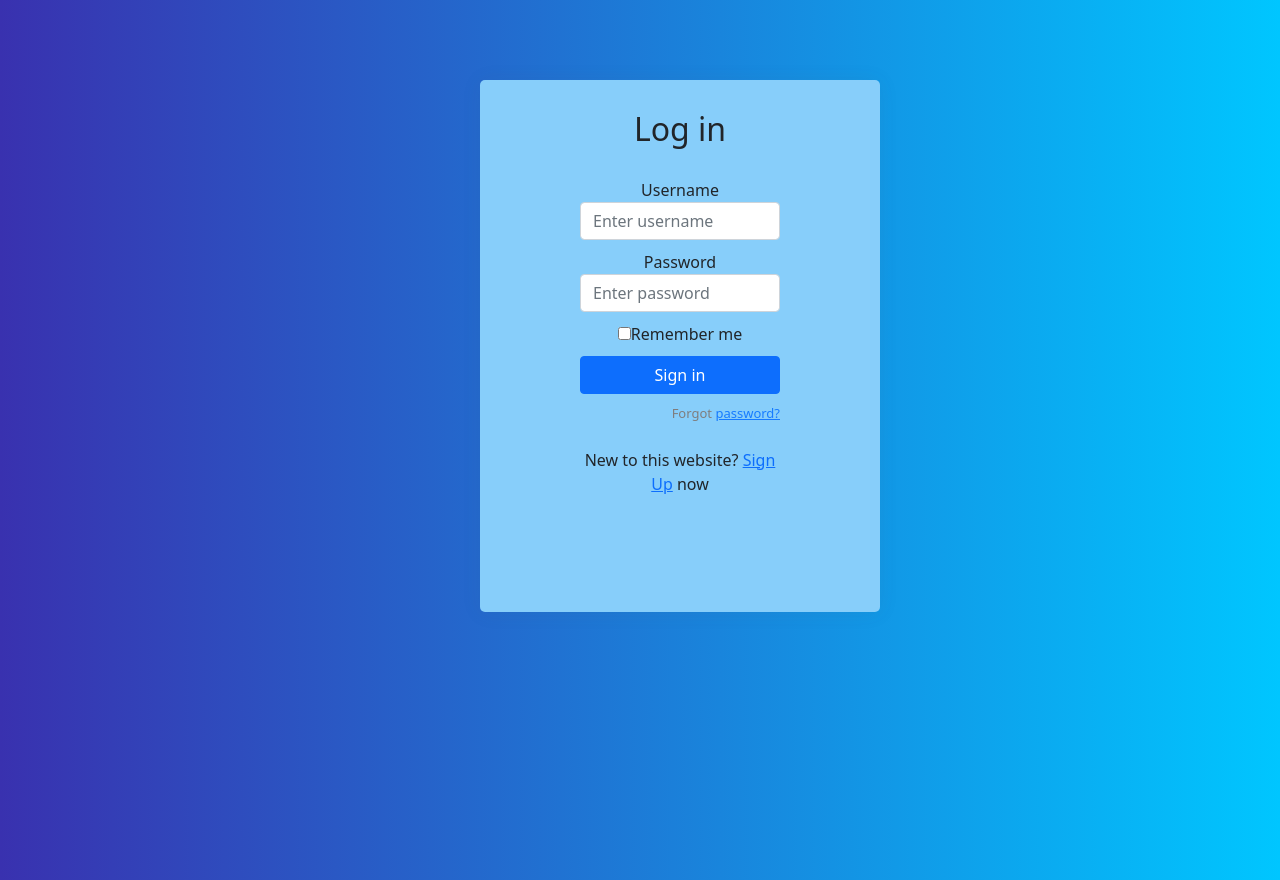
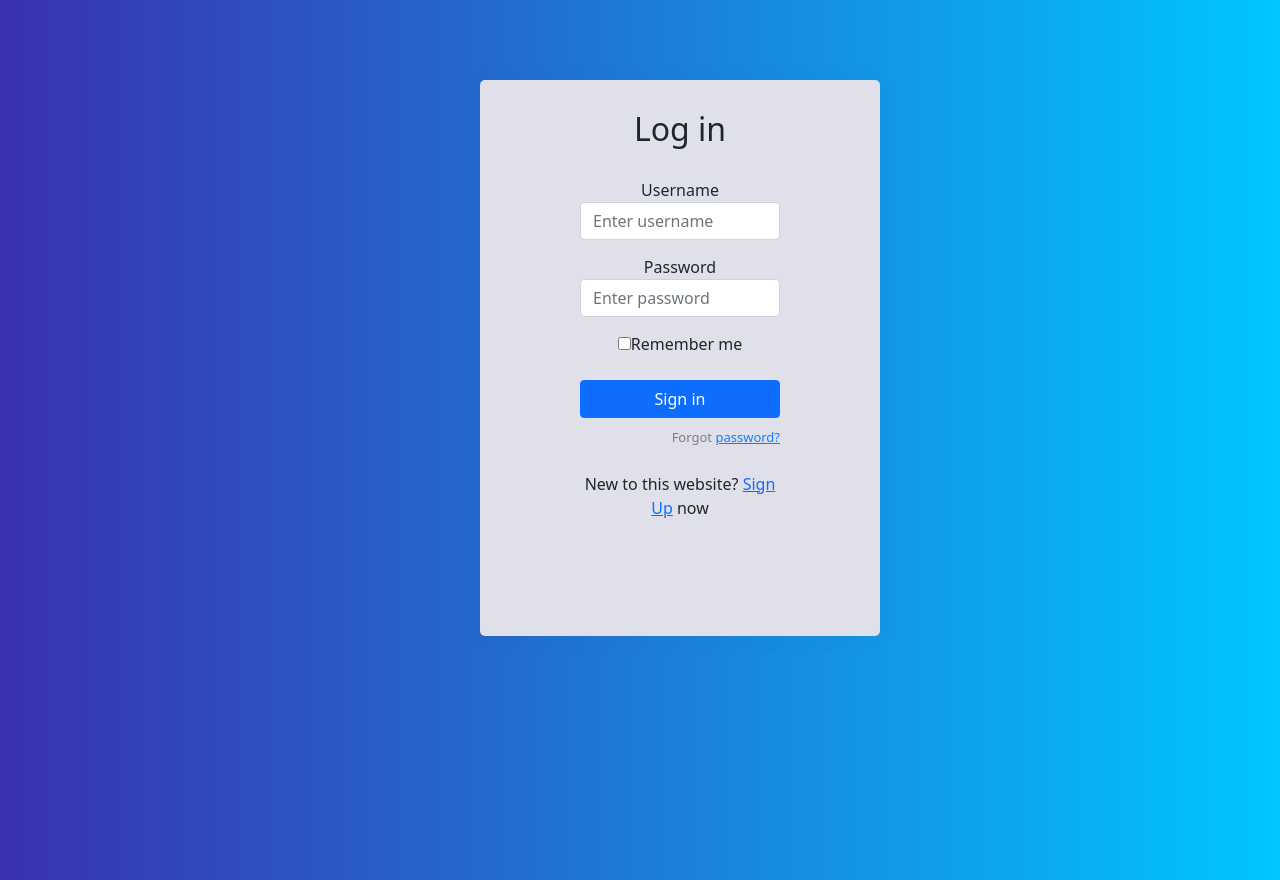
Before and after one commit to Nouran-saad/front-end-app, a React (Create React App) app: page / in a window 1280 px wide. Built offline with nearby package versions, Linux system fonts and the light colour scheme.

Commit message:
Adjusting styles

```diff
--- a/src/components/CreateAccount.js
+++ b/src/components/CreateAccount.js
@@ -1,6 +1,7 @@
 import React from "react";
 import { Card } from "react-bootstrap";
 import { useHistory } from "react-router-dom";
+import './login.css';
 
 function CreateAccount() {
 
@@ -14,7 +15,7 @@ function CreateAccount() {
   return (
     <div>
       <form style={{marginLeft:'480px'}}>
-        <Card style={{backgroundColor:'lightskyblue',marginTop:'80px', width:'50%', paddingRight:'100px', paddingLeft:'100px',paddingBottom:'50px',marginBottom:'20px'}}>
+        <Card style={{backgroundColor:'#e0e0eb',marginTop:'30px', width:'50%', paddingRight:'100px', paddingLeft:'100px',paddingBottom:'50px',marginBottom:'20px'}}>
           <h2 style={{marginTop:'30px',marginBottom:'30px'}}>Register</h2>
 
           <div className="form-group">
--- a/src/components/Login.js
+++ b/src/components/Login.js
@@ -2,6 +2,7 @@ import React from "react";
 import "bootstrap/dist/css/bootstrap.min.css";
 import { Card } from "react-bootstrap";
 import { useHistory } from "react-router-dom";
+import './login.css';
 
 function Login() {
 
@@ -13,8 +14,9 @@ function Login() {
   }
 
   return (
-    <form style={{marginLeft:'480px'}}>
-      <Card style={{backgroundColor:'lightskyblue',marginTop:'80px', width:'50%', paddingRight:'100px', paddingLeft:'100px',paddingBottom:'100px'}}>
+    <div style={{marginTop:'0px', padding:'0px'}}>
+      <form style={{marginLeft:'480px'}}>
+      <Card style={{backgroundColor:'#e0e0eb',marginTop:'80px', width:'50%', paddingRight:'100px', paddingLeft:'100px',paddingBottom:'100px'}}>
         <h2 style={{marginTop:'30px',marginBottom:'30px'}}>Log in</h2>
 
         <div className="form-group">
@@ -23,7 +25,7 @@ function Login() {
             type="username"
             className="form-control"
             placeholder="Enter username"
-						style={{marginBottom:'10px'}}
+						style={{marginBottom:'15px'}}
           />
         </div>
 
@@ -33,7 +35,7 @@ function Login() {
             type="password"
             className="form-control"
             placeholder="Enter password"
-						style={{marginBottom:'10px'}}
+						style={{marginBottom:'15px'}}
           />
         </div>
 
@@ -43,15 +45,15 @@ function Login() {
               type="checkbox"
               className="custom-control-input"
               id="customCheck1"
-							style={{marginBottom:'10px'}}
+							style={{marginBottom:'30px'}}
             />
-            <label className="custom-control-label" htmlFor="customCheck1" style={{marginBottom:'10px'}}>
+            <label className="custom-control-label" htmlFor="customCheck1" style={{marginBottom:'20px'}}>
               Remember me
             </label>
           </div>
         </div>
 
-        <button type="submit" class="btn btn-primary" onClick={routeChange}>
+        <button type="submit" className="btn btn-primary" onClick={routeChange}>
           Sign in
         </button>
         <p className="forgot-password text-right">
@@ -61,6 +63,9 @@ function Login() {
 				<p>New to this website? <a href="/create">Sign Up</a> now</p>
       </Card>
     </form>
+
+    </div>
+
   );
 }
 
--- a/src/components/Payment.js
+++ b/src/components/Payment.js
@@ -57,7 +57,7 @@ history.push(path);
                 </div>
               </div>
               <div class="col-md-7 col-sm-12 p-0 box">
-                <div class="card rounded-0 border-0 card2" id="paypage">
+                <div class="card rounded-0 border-0 card2" id="paypage" style={{backgroundColor:'#e0e0eb'}}>
                   <div class="form-card">
                     <h2 id="heading2" class="text-danger">
                       Payment Method
--- a/src/components/Profile.js
+++ b/src/components/Profile.js
@@ -40,7 +40,7 @@ function Profile() {
       <script src="//maxcdn.bootstrapcdn.com/bootstrap/4.1.1/js/bootstrap.min.js"></script>
       <script src="//cdnjs.cloudflare.com/ajax/libs/jquery/3.2.1/jquery.min.js"></script>
 
-      <div class="container emp-profile" style={{width: '800px'}}>
+      <div class="container emp-profile" style={{width: '800px',backgroundColor:'#e0e0eb'}}>
         <form method="post" style={{textAlign:'center', marginLeft:'70px'}}>
           <div class="row">
             <div class="col-md-4" style={{marginRight: '70px'}}  >
--- a/src/components/Ticket.js
+++ b/src/components/Ticket.js
@@ -32,7 +32,7 @@ function Ticket() {
                     <h6 class="f-w-600">Scan This QR Code</h6>
                   </div>
                 </div>
-                <div class="col-sm-8">
+                <div class="col-sm-8" style={{backgroundColor:'#e0e0eb'}}>
                   <div class="card-block">
                     <h6 class="m-b-20 p-b-5 b-b-default f-w-600">
                       Information
--- a/src/components/Trains.js
+++ b/src/components/Trains.js
@@ -23,10 +23,9 @@ function Trains() {
     <div>
       <MyNav/>
 
-      <div style={{textAlign:'left', backgroundColor:'white', display:'flex', flexWrap:'wrap'}}>
+      <div style={{opacity:'0.8',padding:'50px',height: '660px',textAlign:'left',backgroundSize: 'cover',backgroundImage:'url("https://images.pexels.com/photos/159148/regional-train-rail-cars-platform-deutsche-bahn-159148.jpeg?auto=compress&cs=tinysrgb&dpr=3&h=750&w=1260")',backgroundRepeat: 'no-repeat'}}>
 
-        <img src={logo} alt="train" style={{width:'880px', height:'660px', opacity:0.4,flexDirection: 'row',marginTop:'10px'}}/>
-        <Card style={{backgroundColor: "orange", opacity:0.7 ,marginLeft:'80px',marginBottom:'30px', marginTop:'10px', width:'500px', paddingRight:'50px', paddingLeft:'80px',paddingBottom:'20px'}}>
+        <Card style={{backgroundColor: "#e0e0eb", opacity:1 ,marginLeft:'50px',marginBottom:'30px', marginTop:'10px', width:'500px', paddingRight:'50px', paddingLeft:'80px',paddingBottom:'20px'}}>
           <h1 style={{textAlign:'center', marginTop: '10px',marginBottom: '20px'}}>Book Now!</h1>
           <div style={{display:'flex', flexWrap:'wrap'}}>
             <input type="radio" value="Male" name="gender" /> One Way Ticket
--- /dev/null
+++ b/src/components/login.css
@@ -0,0 +1,3 @@
+body{
+    background: -webkit-linear-gradient(left, #3931af, #00c6ff)
+}
--- a/src/components/profile.css
+++ b/src/components/profile.css
@@ -1,5 +1,5 @@
 body{
-    background: -webkit-linear-gradient(left, #3931af, #00c6ff);
+
 
 }
 .emp-profile{
--- a/src/components/ticket.css
+++ b/src/components/ticket.css
@@ -25,6 +25,8 @@ body {
 .m-l-0 {
     margin-left: 0px
 }
+
+
 
 .user-card-full .user-profile {
     border-radius: 5px 0 0 5px
--- a/src/index.css
+++ b/src/index.css
@@ -18,14 +18,16 @@ code {
   box-sizing: border-box;
 }
 
+#grad{
+  background: linear-gradient(to right, #f64f59, #c471ed, #12c2e9);
+}
+
+
 body {
   min-height: 100vh;
   display: flex;
   font-weight: 400;
   font-family: sans-serif;
-  background: #12c2e9;  /* fallback for old browsers */
-  background: -webkit-linear-gradient(to right, #f64f59, #c471ed, #12c2e9);  /* Chrome 10-25, Safari 5.1-6 */
-  background: linear-gradient(to right, #f64f59, #c471ed, #12c2e9); /* W3C, IE 10+/ Edge, Firefox 16+, Chrome 26+, Opera 12+, Safari 7+ */
 
 }
 
```
